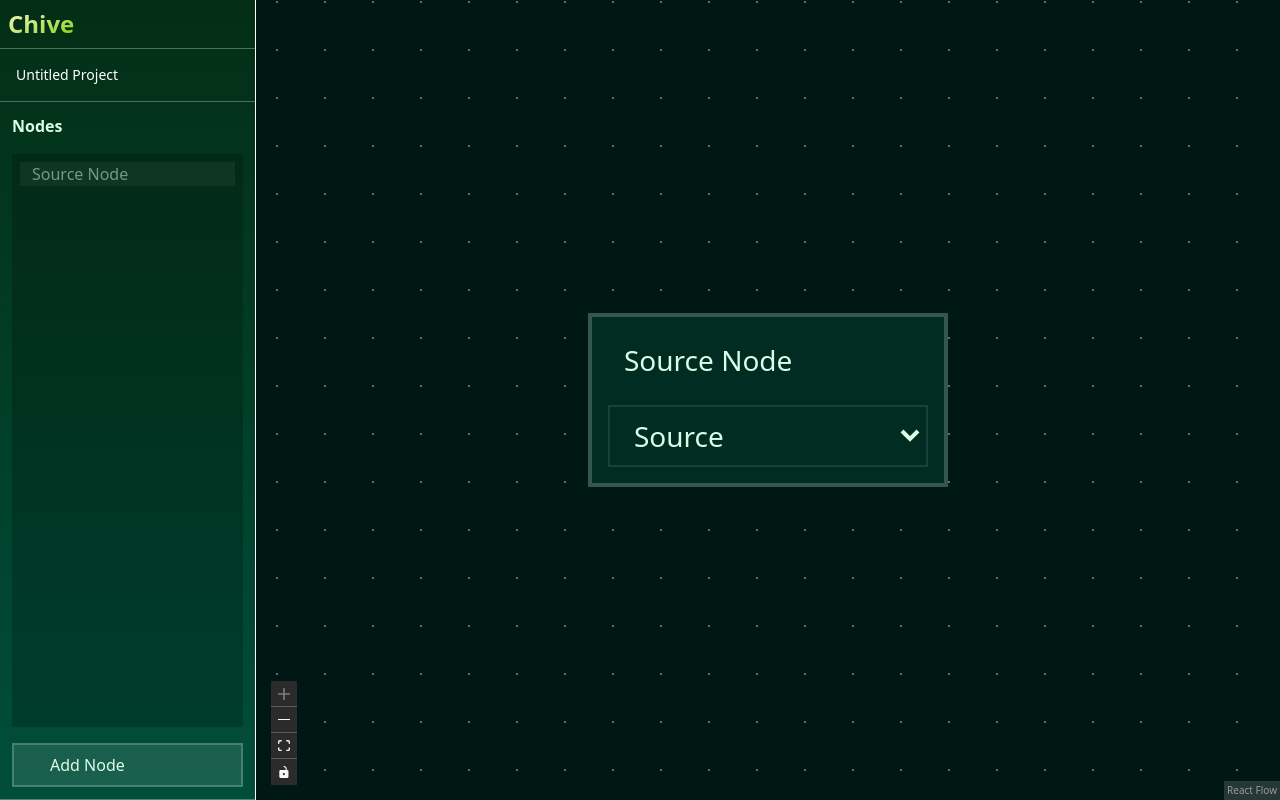
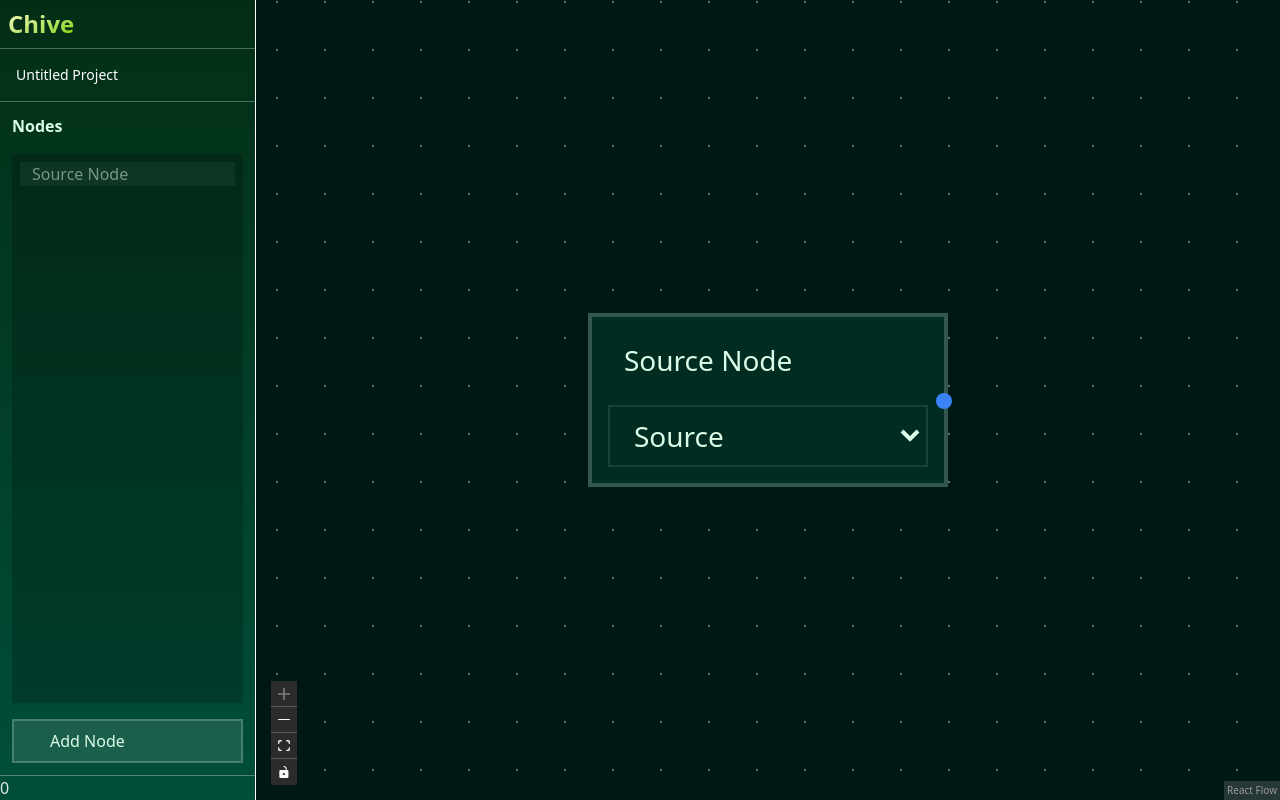
Before and after one commit to edward-lemonade/Chive, a React app in the folder frontend/: page /editor in a window 1280 px wide. Built offline with nearby package versions, Linux system fonts and the light colour scheme; some icons are missing; the HTML template or start-up script is replaced by a standard one.

Commit message:
nodes work

```diff
--- a/frontend/src/index.css
+++ b/frontend/src/index.css
@@ -14,6 +14,8 @@
 	-webkit-font-smoothing: antialiased;
 	-moz-osx-font-smoothing: grayscale;
 }
+
+/* SCROLLBAR */
 
 ::-webkit-scrollbar {
 	width: 8px;
@@ -41,3 +43,24 @@
 ::-webkit-scrollbar-thumb:horizontal:hover {
 	background: linear-gradient(to right, #87bc75, #75ba96);
 }
+
+/* REACT FLOW */
+
+.react-flow {
+  --xy-handle-color: rgba(255, 255, 255, 0.5);
+  --xy-handle-hover-color: rgba(255, 255, 255, 0.8);
+}
+
+.react-flow__edge {
+  stroke-width: 3;
+}
+
+.react-flow__edge-path {
+  stroke: rgba(255, 255, 255, 0.5) !important;
+  stroke-width: 3;
+}
+
+.react-flow__edge:hover .react-flow__edge-path {
+  stroke: rgba(255, 255, 255, 0.8) !important;
+  stroke-width: 3;
+}
--- a/frontend/src/pages/editor/components/ChiveNode.tsx
+++ b/frontend/src/pages/editor/components/ChiveNode.tsx
@@ -1,9 +1,15 @@
-import { useCallback } from 'react';
-import { CvNode, CvNodeType } from '@/types/CvNode';
+import { useCallback, useMemo } from 'react';
+import { Handle, Position, useUpdateNodeInternals } from '@xyflow/react';
+import { CvNode, CV_NODE_CONFIGS, CvNodeType } from '@/types/CvNode';
 import useEditorStore from '../store';
+
 
 function ChiveNode(props: CvNode) {
 	const { id, data, selected } = props;
+	const CONFIG = useMemo(() => CV_NODE_CONFIGS[data.cvNodeType], [data.cvNodeType]);
+
+	const updateNodeHandles = useUpdateNodeInternals();
+
 	const updateNode = useEditorStore(useCallback(state => (updatedData: Partial<typeof data>) => {
 		const nodes = state.nodes;
 		const updatedNodes = nodes.map((n: CvNode) =>
@@ -13,24 +19,72 @@ function ChiveNode(props: CvNode) {
 	}, [id]));
 
 	const onNameChange = useCallback(
-		(e: React.ChangeEvent<HTMLInputElement>) => {
-			updateNode({ name: e.target.value });
-		},
+		(e: React.ChangeEvent<HTMLInputElement>) => {updateNode({ name: e.target.value });},
+		[updateNode]
+	);
+	const onTypeChange = useCallback(
+		(e: React.ChangeEvent<HTMLSelectElement>) => {updateNode({ cvNodeType: Number(e.target.value) as CvNodeType });},
 		[updateNode]
 	);
 
-	const onTypeChange = useCallback(
-		(e: React.ChangeEvent<HTMLSelectElement>) => {
-			const newCvNodeType = Number(e.target.value) as CvNodeType;
-			updateNode({ cvNodeType: newCvNodeType });
-		},
-		[updateNode]
+	const handles = useMemo(() => {
+		const makeHandles = (count: number, side: 'left' | 'right') => {
+			if (count <= 0) return null;
+			updateNodeHandles(id);
+			return Array.from({ length: count }).map((_, i) => {
+				const topPct = ((i + 1) / (count + 1)) * 100;
+				const isLeft = side === 'left';
+				return (
+					<Handle
+						key={`${side === 'left' ? 'in' : 'out'}-${i}`}
+						type={isLeft ? 'target' : 'source'}
+						id={`${side === 'left' ? 'in' : 'out'}-${i}`}
+						position={isLeft ? Position.Left : Position.Right}
+						style={{
+							top: `${topPct}%`,
+							background: isLeft ? '#F59E0B' : '#3B82F6',
+							width: '8px',
+							height: '8px',
+							border: '0px',
+						}}
+						className="nodrag rounded-full hover:ring-2 hover:ring-white/80"
+					/>
 				);
+			});
+		};
+
+		return {
+			left: makeHandles(CONFIG.inputs ?? 0, 'left'),
+			right: makeHandles(CONFIG.outputs ?? 0, 'right'),
+		};
+	}, [CONFIG.inputs, CONFIG.outputs, updateNodeHandles]);
+
 
 	return (
-		<div className={`flex flex-col gap-2 bg-emerald-950 p-2 border-2 ${
+		<>
+			<style>{`
+				.chive-node-select option {
+					background-color: #000 !important;
+					color: #D1FAE5 !important;
+				}
+				.chive-node-select option:hover {
+					background-color: #111 !important;
+					color: #FFFFFF !important;
+				}
+				.chive-node-select option:checked,
+				.chive-node-select option[selected] {
+					background-color: #111133 !important;
+					color: #FFFFFF !important;
+				}
+				.chive-node-select option:focus {
+					outline: 2px solid rgba(255,255,255,0.12) !important;
+				}
+			`}</style>
+			<div className={`relative flex flex-col gap-2 bg-emerald-950 p-2 border-2 ${
 				selected ? ' border-white/80' : 'border-white/20'
 			}`}>
+				{handles.left}
+				{handles.right}
 				<input
 					className="nodrag w-40 bg-transparent text-green-100 text-sm font-medium focus:outline-none hover:bg-white/5 px-2 py-1 transition-colors focus:ring-2 focus:ring-blue-500"
 					value={data.name}
@@ -39,7 +93,7 @@ function ChiveNode(props: CvNode) {
 				/>
 
 				<select
-				className="nodrag w-40 bg-transparent text-green-100 text-sm px-2 py-1 border border-white/10 hover:bg-white/5"
+					className="nodrag w-40 bg-transparent text-green-100 text-sm px-2 py-1 border border-white/10 hover:bg-white/5 chive-node-select"
 					value={data.cvNodeType}
 					onChange={onTypeChange}
 				>
@@ -47,6 +101,7 @@ function ChiveNode(props: CvNode) {
 					<option value={CvNodeType.Display}>Display</option>
 				</select>
 			</div>
+		</>
 	);
 }
 
--- a/frontend/src/pages/editor/page.tsx
+++ b/frontend/src/pages/editor/page.tsx
@@ -13,13 +13,13 @@ const nodeTypes = { cvNode: ChiveNode };
 
 function EditorContent() {
 	const [title, setTitle] = useState<string>("Untitled Project");
+	const { screenToFlowPosition } = useReactFlow();
 	const {
 		nodes, edges,
 		onNodesChange, onEdgesChange, onConnect,
 		setNodes, setEdges,
 		selectedNode, setSelectedNode
 	} = useEditorStore();
-	const { screenToFlowPosition } = useReactFlow();
 
 	const addNewNode = (cvNodeType: CvNodeType = CvNodeType.Source) => {
 		const viewportCenter = {
@@ -126,6 +126,10 @@ function EditorContent() {
 						Add Node
 					</button>
 				</div>
+
+				<div>
+					{edges.length}
+				</div>
 			</aside>
 
 			{/* Center: React Flow canvas */}
@@ -140,6 +144,7 @@ function EditorContent() {
 					colorMode="dark"
 					fitView
 					defaultViewport={{x: 0, y: 0, zoom: 0.1}}
+					defaultEdgeOptions={{}}
 				>
 					<Background bgColor='#001814' color='rgba(255,255,255,0.5)' gap={24} />
 					<Controls />
--- a/frontend/src/types/CvNode.ts
+++ b/frontend/src/types/CvNode.ts
@@ -11,3 +11,20 @@ export enum CvNodeType {
 	Source,
 	Display,
 }
+
+export interface CvNodeConfig {
+	inputs: number,
+	outputs: number,
+	props?: Record<string, string>,
+}
+
+export const CV_NODE_CONFIGS: Record<CvNodeType, CvNodeConfig> = {
+	[CvNodeType.Source]: {
+		inputs: 0,
+		outputs: 1,
+	},
+	[CvNodeType.Display]: {
+		inputs: 1,
+		outputs: 0,
+	}
+}
```
Lines whose indentation alone changed are shown as unchanged.
